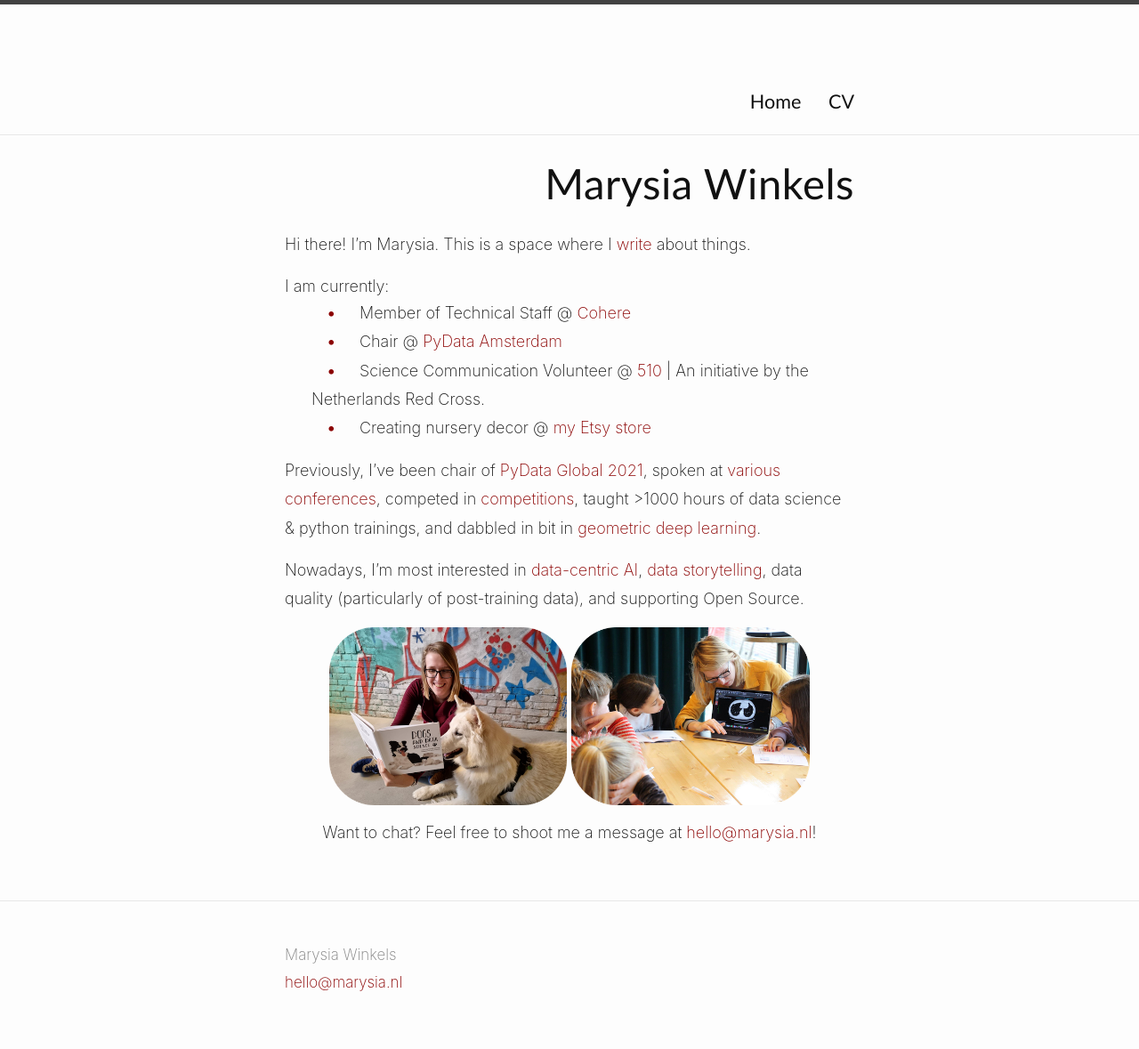
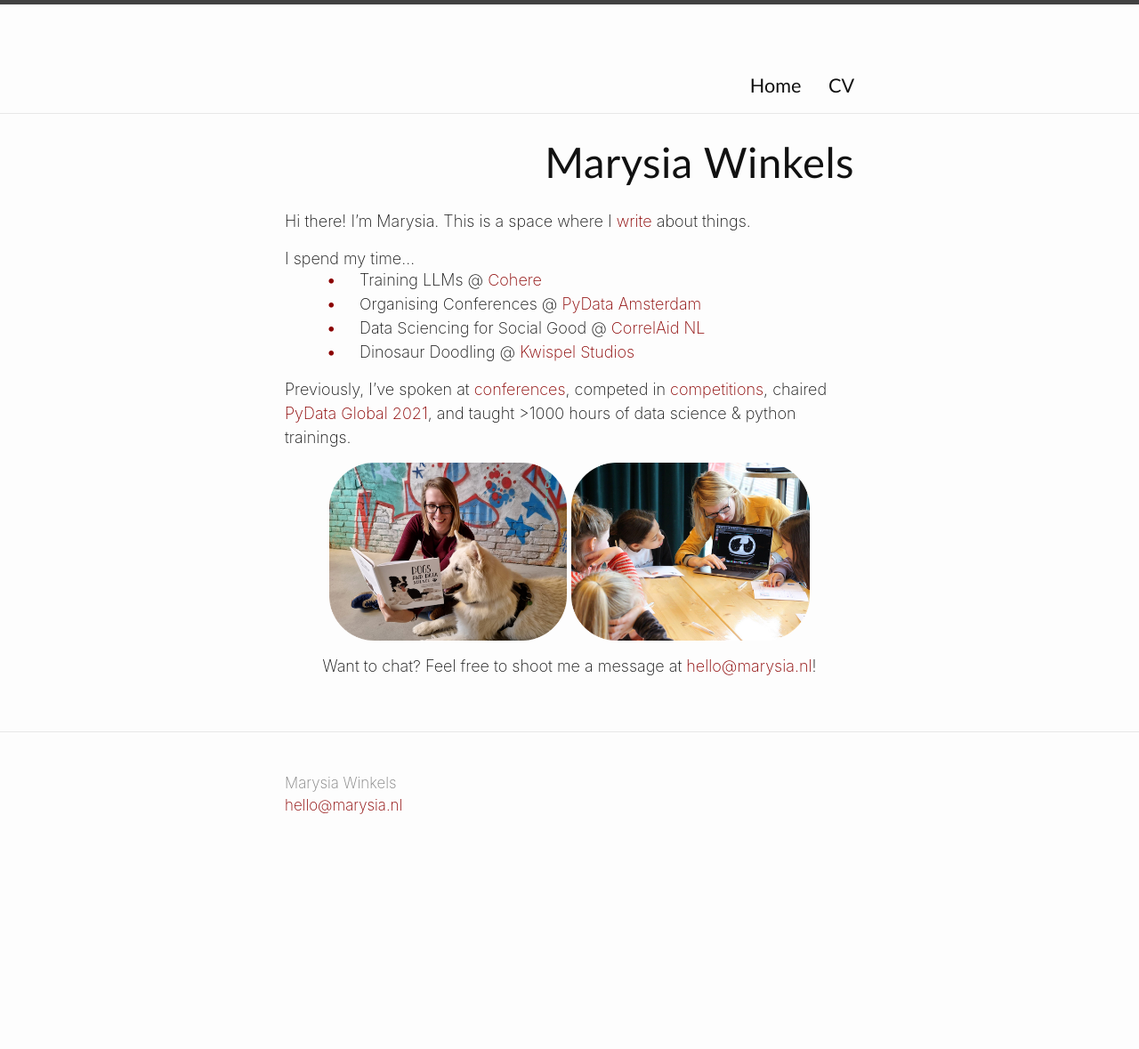
Before and after one commit to marysia/marysia.github.io, a Jekyll site: the page built from index.md, in a window 1280 px wide. Shown: the whole page at 89% size. Built offline with Jekyll 4.4.1, drawn with Linux system fonts in a browser that asks for light colours; after the commit the page ends 978 px from its top, so only the background shows below that.

Commit message:
update home page

```diff
--- a/_sass/minima.scss
+++ b/_sass/minima.scss
@@ -6,7 +6,7 @@ $base-font-family: -apple-system, BlinkMacSystemFont, Roboto, "Segoe UI", Helvet
 $base-font-size:   18px !default;
 $base-font-weight: 250 !default;
 $small-font-size:  $base-font-size * 0.875 !default;
-$base-line-height: 1.8 !default;
+$base-line-height: 1.5 !default;
 
 $spacing-unit:     30px !default;
 
--- a/index.md
+++ b/index.md
@@ -10,15 +10,13 @@ title: Marysia Winkels
 
 Hi there! I'm Marysia. This is a space where I [write](https://marysia.nl/blog/) about things.
 
-I am currently:
-* Member of Technical Staff  @ [Cohere](https://cohere.com/)
-* Chair @ [PyData Amsterdam](http://amsterdam.pydata.org)
-* Science Communication Volunteer @ [510](https://510.global) \| An initiative by the Netherlands Red Cross.
-* Creating nursery decor @ [my Etsy store](https://www.etsy.com/shop/kwispelstudios/)
+I spend my time...
+* Training LLMs @ [Cohere](https://cohere.com/)
+* Organising Conferences @ [PyData Amsterdam](http://amsterdam.pydata.org)
+* Data Sciencing for Social Good @ [CorrelAid NL](https://correlaid.nl/)
+* Dinosaur Doodling @ [Kwispel Studios](https://www.etsy.com/shop/kwispelstudios/)
 
-Previously, I've been chair of [PyData Global 2021](https://pydata.org/global2021/), spoken at [various conferences](https://marysia.nl/talks/), competed in [competitions](https://www.deeplearning.ai/blog/data-centric-ai-competition-godatadriven/), taught >1000 hours of data science & python trainings, and dabbled in bit in [geometric deep learning](https://arxiv.org/abs/1804.04656).
-
-Nowadays, I'm most interested in [data-centric AI](https://www.youtube.com/watch?v=vgtdPwUrP5I), [data storytelling](https://www.youtube.com/watch?v=23Bf-jb3ryk), data quality (particularly of post-training data), and supporting Open Source.
+Previously, I've spoken at [conferences](https://marysia.nl/talks/), competed in [competitions](https://www.deeplearning.ai/blog/data-centric-ai-competition-godatadriven/), chaired [PyData Global 2021](https://pydata.org/global2021/), and taught >1000 hours of data science & python trainings.
 
 
 <!-- And was previously:
```
